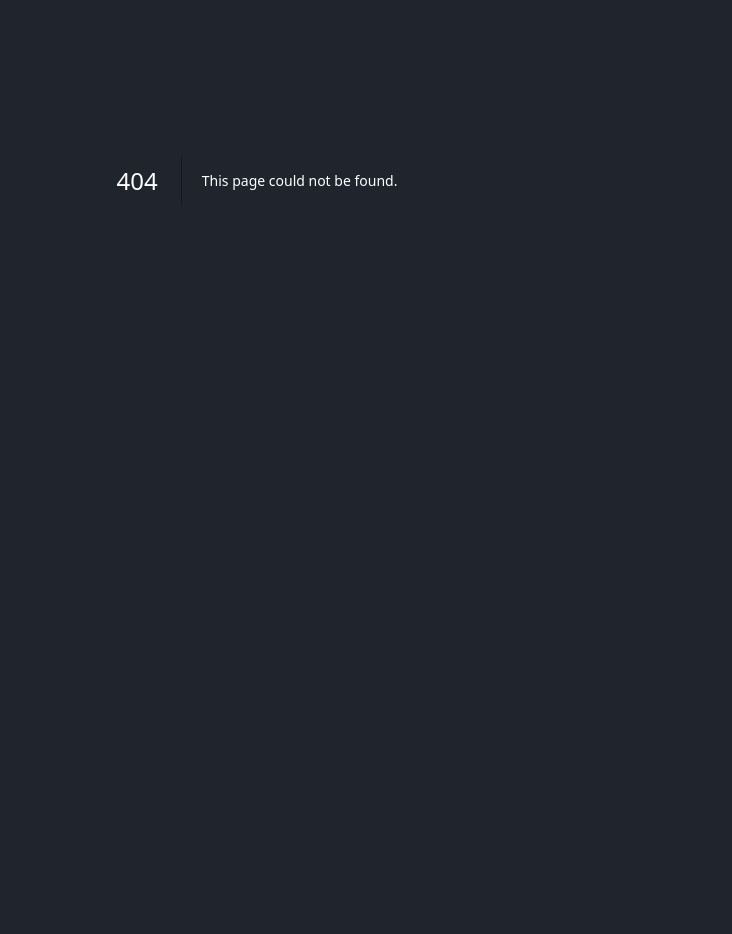
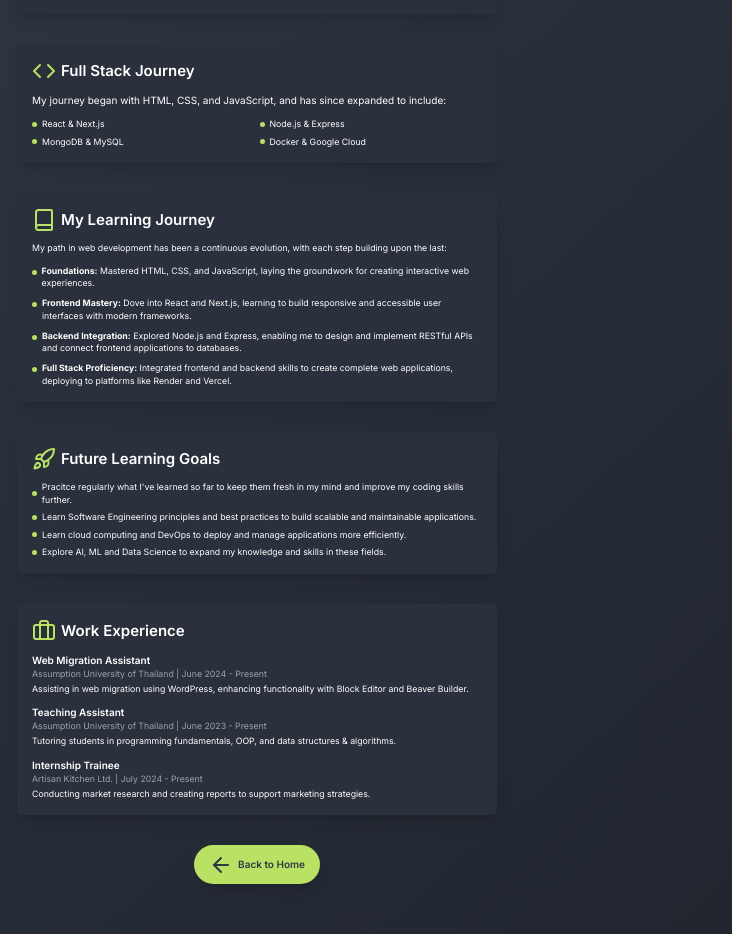
Before and after one commit to NoelPOS/portfolio-2025, a Next.js app: page /about in a window 1280 px wide. Before the commit this address had no page. Shown: the part 220-1154 px from the top of the page, without its empty margins (383-1115 px from the left). Before the commit the page ends 800 px from the top, so only its background shows below. Built offline with nearby package versions, Linux system fonts and the light colour scheme.

Commit message:
add about page

```diff
--- /dev/null
+++ b/app/about/page.js
@@ -0,0 +1,225 @@
+'use client'
+
+import { motion } from 'framer-motion'
+import Link from 'next/link'
+import {
+  ArrowLeft,
+  Book,
+  Briefcase,
+  Code,
+  GraduationCap,
+  Rocket,
+} from 'lucide-react'
+
+export default function AboutPage() {
+  const containerVariants = {
+    hidden: { opacity: 0 },
+    visible: { opacity: 1, transition: { staggerChildren: 0.1 } },
+  }
+
+  const itemVariants = {
+    hidden: { opacity: 0, y: 20 },
+    visible: { opacity: 1, y: 0, transition: { duration: 0.5 } },
+  }
+
+  return (
+    <motion.div
+      className='min-h-screen bg-gradient-to-br from-[#323946] to-[#1f242d] text-white py-20 px-4 sm:px-6 lg:px-8'
+      initial='hidden'
+      animate='visible'
+      variants={containerVariants}
+    >
+      <div className='max-w-3xl mx-auto'>
+        <motion.h1
+          className='text-4xl font-bold mb-8 text-center'
+          variants={itemVariants}
+        >
+          My <span className='text-[#b9e164]'>Coding Journey</span>
+        </motion.h1>
+
+        <motion.section
+          className='mb-12 bg-[#2a303c] rounded-lg p-6 shadow-lg'
+          variants={itemVariants}
+        >
+          <h2 className='text-2xl font-semibold mb-4 flex items-center'>
+            <GraduationCap className='mr-2 text-[#b9e164]' />
+            Education
+          </h2>
+          <p className='mb-2'>
+            Bachelor of Computer Science, Assumption University of Thailand
+          </p>
+          <p className='text-sm text-gray-400'>November 2024 – March 2026</p>
+          <ul className='list-disc list-inside mt-2 text-sm'>
+            <li>Concentration in Data Science</li>
+            <li>Self-studying Software Engineering</li>
+            <li>Current GPA: 3.91</li>
+          </ul>
+        </motion.section>
+
+        <motion.section
+          className='mb-12 bg-[#2a303c] rounded-lg p-6 shadow-lg'
+          variants={itemVariants}
+        >
+          <h2 className='text-2xl font-semibold mb-4 flex items-center'>
+            <Code className='mr-2 text-[#b9e164]' />
+            Full Stack Journey
+          </h2>
+          <p className='mb-4'>
+            My journey began with HTML, CSS, and JavaScript, and has since
+            expanded to include:
+          </p>
+          <ul className='grid grid-cols-2 gap-2 text-sm'>
+            <li className='flex items-center'>
+              <span className='w-2 h-2 bg-[#b9e164] rounded-full mr-2'></span>
+              React & Next.js
+            </li>
+            <li className='flex items-center'>
+              <span className='w-2 h-2 bg-[#b9e164] rounded-full mr-2'></span>
+              Node.js & Express
+            </li>
+            <li className='flex items-center'>
+              <span className='w-2 h-2 bg-[#b9e164] rounded-full mr-2'></span>
+              MongoDB & MySQL
+            </li>
+            <li className='flex items-center'>
+              <span className='w-2 h-2 bg-[#b9e164] rounded-full mr-2'></span>
+              Docker & Google Cloud
+            </li>
+          </ul>
+        </motion.section>
+
+        <motion.section
+          className='mb-12 bg-[#2a303c] rounded-lg p-6 shadow-lg'
+          variants={itemVariants}
+        >
+          <h2 className='text-2xl font-semibold mb-4 flex items-center'>
+            <Book className='mr-2 text-[#b9e164]' />
+            My Learning Journey
+          </h2>
+          <p className='mb-4 text-sm'>
+            My path in web development has been a continuous evolution, with
+            each step building upon the last:
+          </p>
+          <ul className='space-y-3 text-sm'>
+            <li className='flex items-start'>
+              <span className='w-2 h-2 bg-[#b9e164] rounded-full mr-2 mt-2'></span>
+              <div>
+                <strong>Foundations:</strong> Mastered HTML, CSS, and
+                JavaScript, laying the groundwork for creating interactive web
+                experiences.
+              </div>
+            </li>
+            <li className='flex items-start'>
+              <span className='flex-shrink-0 w-2 h-2 bg-[#b9e164] rounded-full mr-2 mt-2'></span>
+              <div>
+                <strong>Frontend Mastery:</strong> Dove into React and Next.js,
+                learning to build responsive and accessible user interfaces with
+                modern frameworks.
+              </div>
+            </li>
+            <li className='flex items-start'>
+              <span className='flex-shrink-0 w-2 h-2 bg-[#b9e164] rounded-full mr-2 mt-2'></span>
+              <div>
+                <strong>Backend Integration:</strong> Explored Node.js and
+                Express, enabling me to design and implement RESTful APIs and
+                connect frontend applications to databases.
+              </div>
+            </li>
+            <li className='flex items-start '>
+              <span className='flex-shrink-0 w-2 h-2 bg-[#b9e164] rounded-full mr-2 mt-2 '></span>
+              <div>
+                <strong>Full Stack Proficiency:</strong> Integrated frontend and
+                backend skills to create complete web applications, deploying to
+                platforms like Render and Vercel.
+              </div>
+            </li>
+          </ul>
+        </motion.section>
+
+        <motion.section
+          className='mb-12 bg-[#2a303c] rounded-lg p-6 shadow-lg'
+          variants={itemVariants}
+        >
+          <h2 className='text-2xl font-semibold mb-4 flex items-center'>
+            <Rocket className='mr-2 text-[#b9e164]' />
+            Future Learning Goals
+          </h2>
+          <ul className='space-y-2 text-sm'>
+            <li className='flex items-center'>
+              <span className='w-2 h-2 bg-[#b9e164] rounded-full mr-2'></span>
+              Pracitce regularly what I've learned so far to keep them fresh in
+              my mind and improve my coding skills further.
+            </li>
+            <li className='flex items-center'>
+              <span className='w-2 h-2 bg-[#b9e164] rounded-full mr-2'></span>
+              Learn Software Engineering principles and best practices to build
+              scalable and maintainable applications.
+            </li>
+            <li className='flex items-center'>
+              <span className='w-2 h-2 bg-[#b9e164] rounded-full mr-2'></span>
+              Learn cloud computing and DevOps to deploy and manage applications
+              more efficiently.
+            </li>
+            <li className='flex items-center'>
+              <span className='w-2 h-2 bg-[#b9e164] rounded-full mr-2'></span>
+              Explore AI, ML and Data Science to expand my knowledge and skills
+              in these fields.
+            </li>
+          </ul>
+        </motion.section>
+
+        <motion.section
+          className='mb-12 bg-[#2a303c] rounded-lg p-6 shadow-lg'
+          variants={itemVariants}
+        >
+          <h2 className='text-2xl font-semibold mb-4 flex items-center'>
+            <Briefcase className='mr-2 text-[#b9e164]' />
+            Work Experience
+          </h2>
+          <div className='space-y-4'>
+            <div>
+              <h3 className='font-semibold'>Web Migration Assistant</h3>
+              <p className='text-sm text-gray-400'>
+                Assumption University of Thailand | June 2024 - Present
+              </p>
+              <p className='text-sm mt-1'>
+                Assisting in web migration using WordPress, enhancing
+                functionality with Block Editor and Beaver Builder.
+              </p>
+            </div>
+            <div>
+              <h3 className='font-semibold'>Teaching Assistant</h3>
+              <p className='text-sm text-gray-400'>
+                Assumption University of Thailand | June 2023 - Present
+              </p>
+              <p className='text-sm mt-1'>
+                Tutoring students in programming fundamentals, OOP, and data
+                structures & algorithms.
+              </p>
+            </div>
+            <div>
+              <h3 className='font-semibold'>Internship Trainee</h3>
+              <p className='text-sm text-gray-400'>
+                Artisan Kitchen Ltd. | July 2024 - Present
+              </p>
+              <p className='text-sm mt-1'>
+                Conducting market research and creating reports to support
+                marketing strategies.
+              </p>
+            </div>
+          </div>
+        </motion.section>
+
+        <motion.div variants={itemVariants} className='text-center'>
+          <Link
+            href='/'
+            className='inline-flex items-center px-6 py-3 bg-[#b9e164] text-[#323946] font-semibold rounded-full shadow-lg hover:shadow-none transition duration-300'
+          >
+            <ArrowLeft className='mr-2' />
+            Back to Home
+          </Link>
+        </motion.div>
+      </div>
+    </motion.div>
+  )
+}
--- a/app/components/About.js
+++ b/app/components/About.js
@@ -56,7 +56,7 @@ export default function About() {
           </motion.p>
           <motion.div variants={itemVariants}>
             <Link
-              href='#contact'
+              href='/about'
               className='inline-block px-8 py-3 bg-[#b9e164] text-[#323946] font-semibold rounded-full shadow-lg hover:shadow-none transition duration-300'
             >
               My Coding Journey!
--- a/package.json
+++ b/package.json
@@ -10,6 +10,7 @@
   },
   "dependencies": {
     "framer-motion": "^11.11.11",
+    "lucide-react": "^0.454.0",
     "next": "14.2.16",
     "react": "^18",
     "react-dom": "^18"
```
Also changed, not shown: 2 other files (tests, documents, lock files or other folders).
